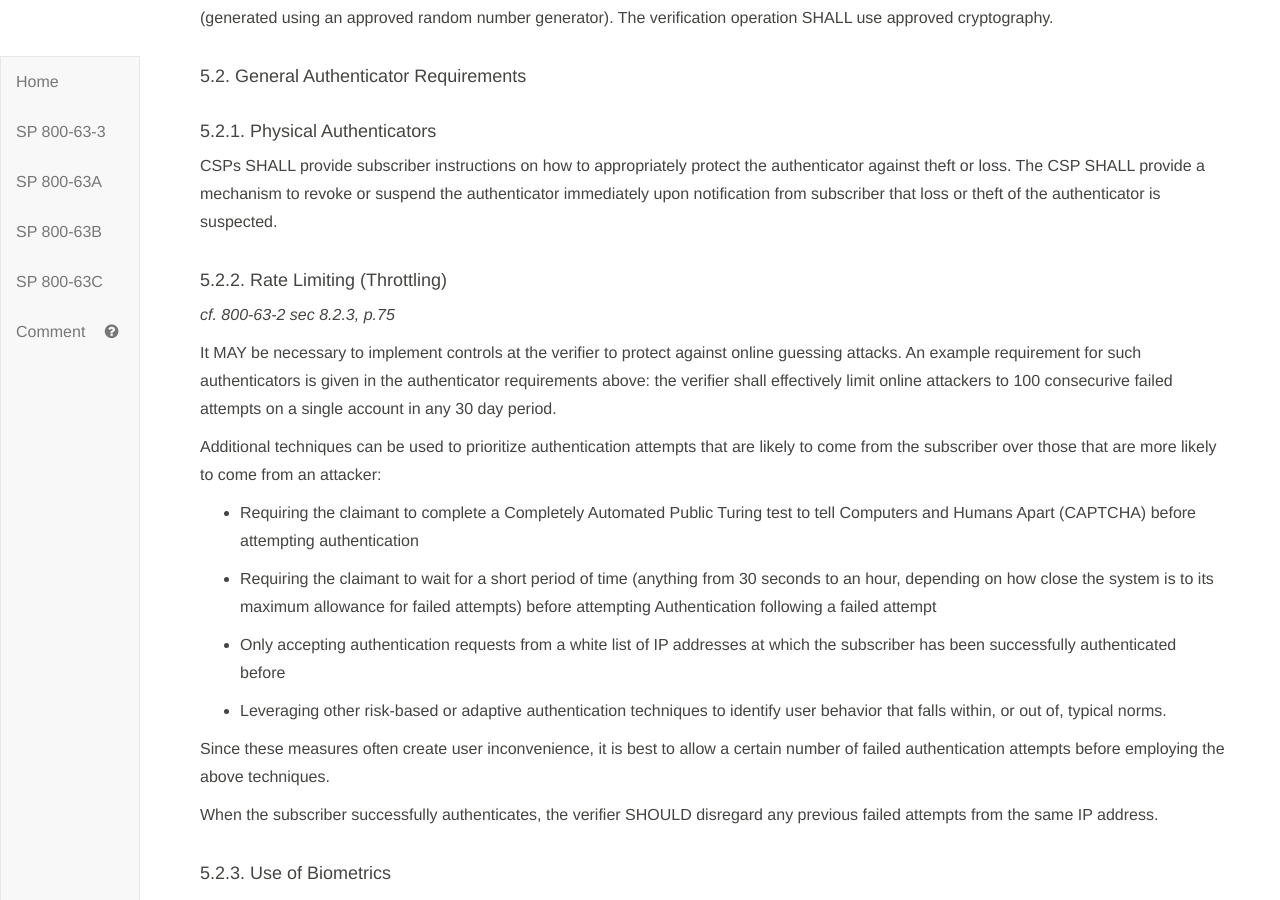
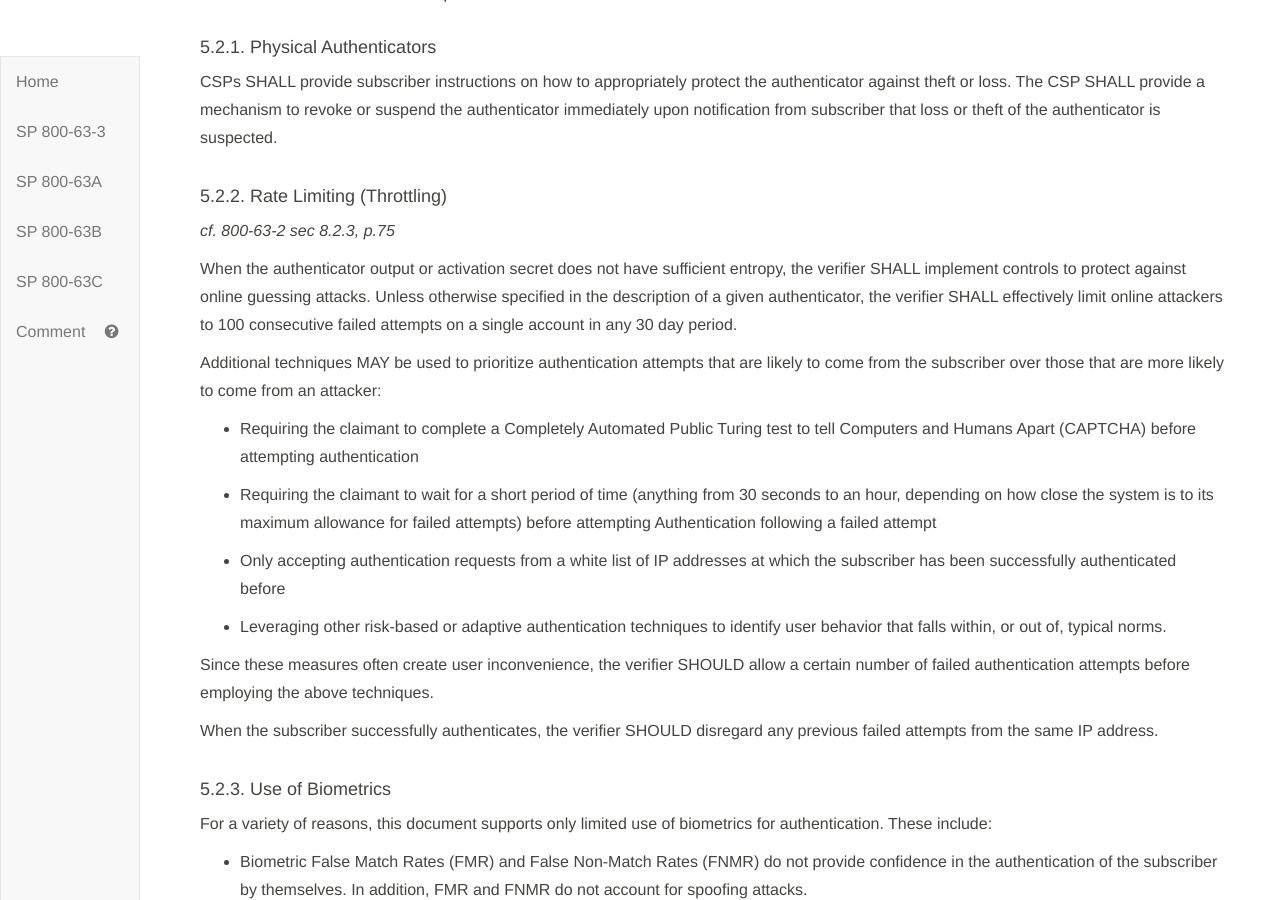
Before and after one commit to usnistgov/800-63-3, a Jekyll site: the page built from sp800-63b.md, in a window 1280 px wide and 900 px high, scrolled down 30103 px. Built offline with Jekyll 4.4.1, drawn with Linux system fonts in a browser that asks for light colours; some of the changed text lies outside the part shown.

Commit message:
Tighten up normative language on authentication throttling. Closes #50.

```diff
--- a/sp800-63b/sec5_authenticators.md
+++ b/sp800-63b/sec5_authenticators.md
@@ -24,7 +24,7 @@ Memorized secret verifiers SHALL NOT permit the subscriber to store a "hint" tha
 
 When processing requests to establish and change memorized secrets, verifiers SHOULD compare the prospective secrets against a dictionary of known commonly-used and/or compromised values. This list SHOULD include passwords from previous breach corpuses, as well as dictionary words and specific words (such as the name of the service itself) that users are likely to choose. If the chosen secret is found in the dictionary, the subscriber SHOULD be required to choose a different value. The subscriber SHOULD be advised that they need to select a different secret because their previous choice was commonly used.
 
-Verifiers SHALL implement a throttling mechanism that effectively limits the number of failed authentication attempts an attacker can make on the subscriber’s account to 100 or fewer in any 30-day period. See [Section 5.2.2](#throttle) for further guidance on throttling.
+Verifiers SHALL implement a throttling mechanism that effectively limits the number of failed authentication attempts an attacker can make on the subscriber’s account as described in [Section 5.2.2](#throttle).
 
 Verifiers SHOULD NOT impose other composition rules (mixtures of different character types, for example) on memorized secrets. Verifiers SHOULD NOT require memorized secrets to be changed arbitrarily (e.g., periodically) unless there is evidence of compromise of the authenticator or a subscriber requests a change.
 
@@ -49,7 +49,7 @@ Verifiers of look-up secrets SHALL prompt the claimant for the next secret from
 
 Verifiers SHALL store look-up secrets in a form that is resistant to offline attacks. Secrets SHALL be hashed with a "salt" value using an approved hash function as described in [[SP 800-132]](#sp800-132). The "salt" value SHALL be a 32 bit (or longer) random value generated by an approved random number generator that is stored along with the hash result. A keyed hash function (e.g., HMAC [[FIPS198-1]](#FIPS198-1)), with the key stored separately from the hashed authenticators (e.g., in a hardware security module) SHOULD be used to further resist dictionary attacks against the stored hashed authenticators.
 
-Look-up secrets SHALL be generated using an approved random number generator and SHALL have at least 20 bits of entropy. When look-up secrets have less than 64 bits of entropy, the verifier SHALL implement a throttling mechanism that effectively limits the number of failed authentication attempts an attacker can make on the subscriber’s account to 100 or fewer in any 30-day period. See [Section 5.2.2](#throttle) for further guidance on throttling.
+Look-up secrets SHALL be generated using an approved random number generator and SHALL have at least 20 bits of entropy. When look-up secrets have less than 64 bits of entropy, the verifier SHALL implement a throttling mechanism that effectively limits the number of failed authentication attempts an attacker can make on the subscriber’s account as described in [Section 5.2.2](#throttle).
 
 Verifiers SHALL use approved encryption and SHALL authenticate themselves to the claimant (e.g., through the use of a X.509 certificate using approved encryption that is acceptable to the claimant) when requesting look-up secrets in order to provide resistance to eavesdropping and phishing attacks.
 
@@ -83,7 +83,7 @@ If out of band verification is to be made using a secure application (e.g., on a
 
 In collecting the authentication secret from the claimant, the verifier SHALL use approved encryption and SHALL authenticate itself to the claimant. The authentication secret SHALL be considered invalid if not received over the primary channel within 5 minutes.
 
-If the authentication secret has less than 64 bits of entropy, the verifier SHALL implement a throttling mechanism that effectively limits the number of failed authentication attempts an attacker can make on the subscriber’s account to 100 or fewer in any 30-day period. See [Section 5.2.2](#throttle) for further guidance on throttling.
+If the authentication secret has less than 64 bits of entropy, the verifier SHALL implement a throttling mechanism that effectively limits the number of failed authentication attempts an attacker can make on the subscriber’s account as described in [Section 5.2.2](#throttle).
 
 #### 5.1.4. Single Factor OTP Device
 
@@ -109,7 +109,7 @@ Single factor OTP verifiers effectively duplicate the process of generating the
 
 In collecting the OTP from the claimant, the verifier SHALL use approved encryption and SHALL authenticate itself to the claimant.
 
-If the authenticator output has less than 64 bits of entropy, the verifier SHALL implement a throttling mechanism that effectively limits the number of failed authentication attempts an attacker can make on the subscriber’s account to 100 or fewer in any 30-day period. See [Section 5.2.2](#throttle) for further guidance on throttling.
+If the authenticator output has less than 64 bits of entropy, the verifier SHALL implement a throttling mechanism that effectively limits the number of failed authentication attempts an attacker can make on the subscriber’s account as described in [Section 5.2.2](#throttle).
 
 #### 5.1.5. Multi-Factor OTP Devices
 
@@ -131,7 +131,7 @@ Multi-factor OTP verifiers effectively duplicate the process of generating the O
 
 In collecting the OTP from the claimant, the verifier SHALL use approved encryption and SHALL authenticate itself to the claimant. Time-based one-time passwords SHALL have a lifetime of less than 2 minutes.
 
-If the authenticator output or activation secret has less than 64 bits of entropy or if the authenticator is activated by a biometric, the verifier SHALL implement a throttling mechanism that effectively limits the number of failed authentication attempts an attacker can make on the subscriber’s account to 100 or fewer consecutive failures in any 30-day period. See [Section 5.2.2](#throttle) for further guidance on throttling.
+If the authenticator output or activation secret has less than 64 bits of entropy, the verifier SHALL implement a throttling mechanism that effectively limits the number of failed authentication attempts an attacker can make on the subscriber’s account as described in [Section 5.2.2](#throttle). A biometric activation factor SHALL meet the requirements of [Section 5.2.3](#biometric_use), including limits on number of successive authentication failures.
 
 #### 5.1.6. Single Factor Cryptographic Devices
 
@@ -203,9 +203,9 @@ CSPs SHALL provide subscriber instructions on how to appropriately  protect the
 
 *cf. 800-63-2 sec 8.2.3, p.75*
 
-It MAY be necessary to implement controls at the verifier to protect against online guessing attacks. An example requirement for such authenticators is given in the authenticator requirements above: the verifier shall effectively limit online attackers to 100 consecurive failed attempts on a single account in any 30 day period.
+When the authenticator output or activation secret does not have sufficient entropy, the verifier SHALL implement controls to protect against online guessing attacks. Unless otherwise specified in the description of a given authenticator, the verifier SHALL effectively limit online attackers to 100 consecutive failed attempts on a single account in any 30 day period.
 
-Additional techniques can be used to prioritize authentication attempts that are likely to come from the subscriber over those that are more likely to come from an attacker:
+Additional techniques MAY be used to prioritize authentication attempts that are likely to come from the subscriber over those that are more likely to come from an attacker:
 
 - Requiring the claimant to complete a Completely Automated Public Turing test to tell Computers and Humans Apart (CAPTCHA) before attempting authentication
 
@@ -215,7 +215,7 @@ Additional techniques can be used to prioritize authentication attempts that are
 
 - Leveraging other risk-based or adaptive authentication techniques to identify user behavior that falls within, or out of, typical norms.
 
-Since these measures often create user inconvenience, it is best to allow a certain number of failed authentication attempts before employing the above techniques.
+Since these measures often create user inconvenience, the verifier SHOULD allow a certain number of failed authentication attempts before employing the above techniques.
 
 When the subscriber successfully authenticates, the verifier SHOULD disregard any previous failed attempts from the same IP address.
 
```
